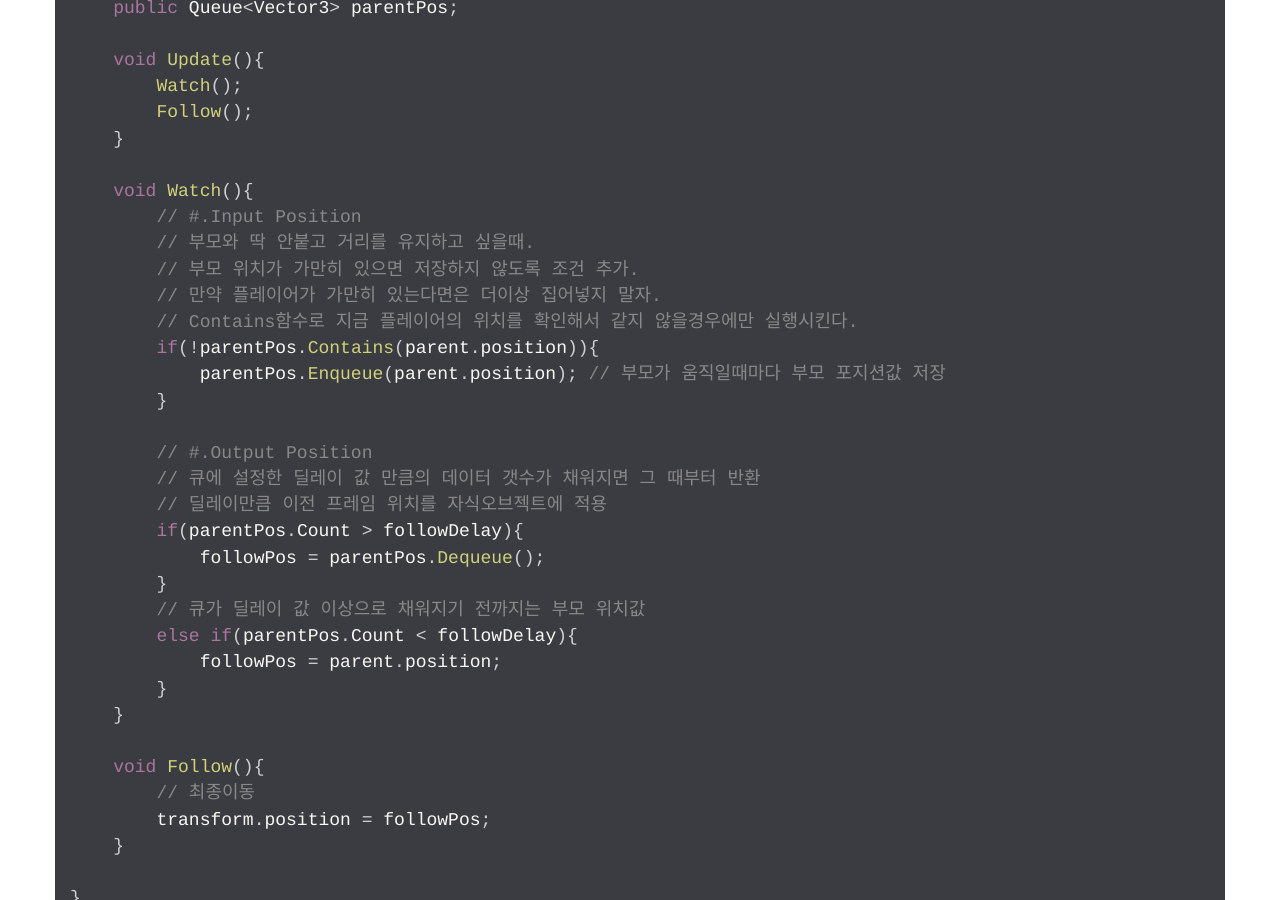
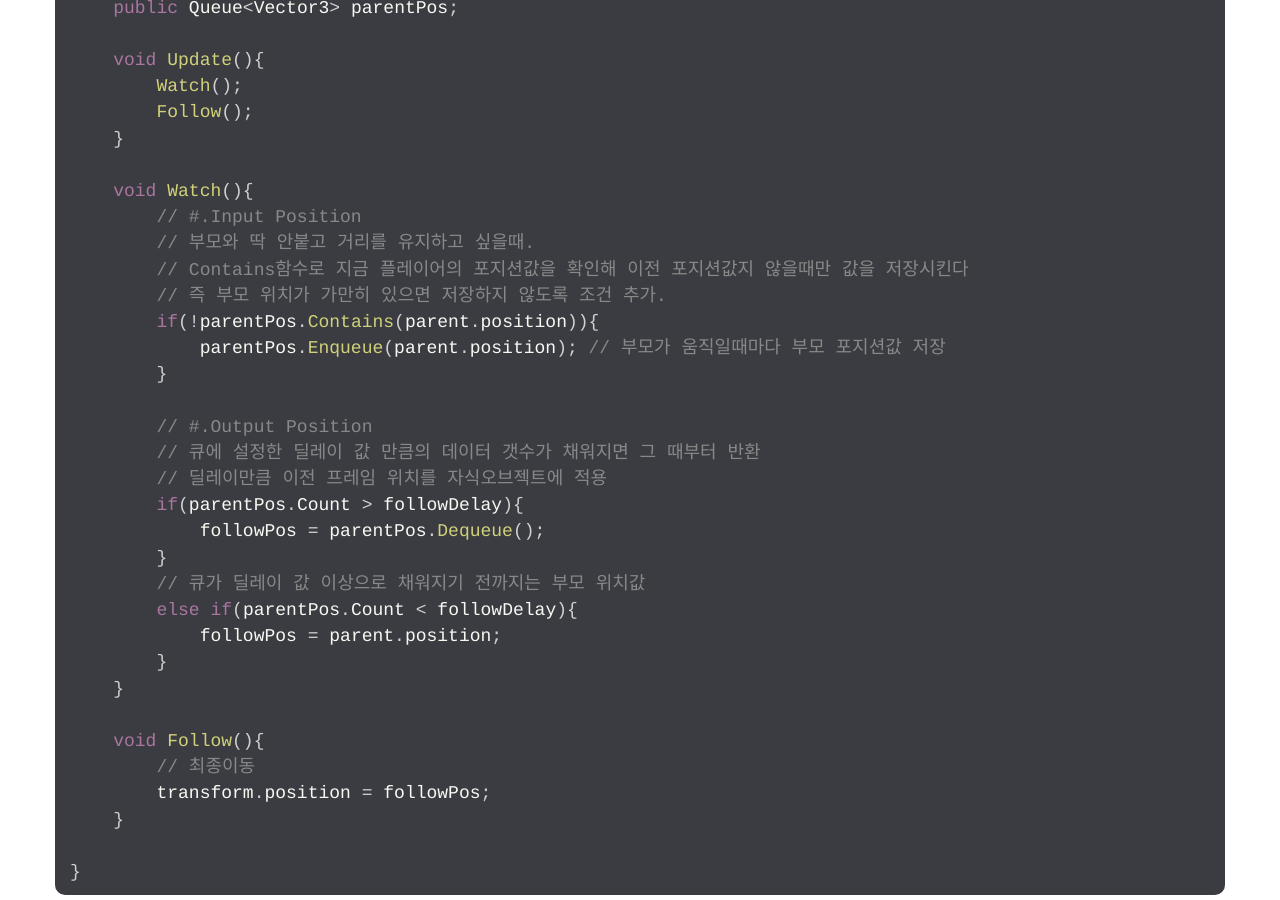
Before and after one commit to keemeesuu/keemeesuu.github.io, a Jekyll site: the page built from _posts/dev/Unity/2021-02-20-순서형 자료형 구조.md, in a window 1280 px wide and 900 px high, scrolled down 1161 px. Built offline with Jekyll 4.4.1, drawn with Linux system fonts in a browser that asks for light colours.

Commit message:
Update 2021-02-20-순서형 자료형 구조.md

```diff
--- a/_posts/dev/Unity/2021-02-20-순서형 자료형 구조.md
+++ b/_posts/dev/Unity/2021-02-20-순서형 자료형 구조.md
@@ -54,9 +54,8 @@ public class Follower : MonoBehaviour {
     void Watch(){
         // #.Input Position
         // 부모와 딱 안붙고 거리를 유지하고 싶을때.
-        // 부모 위치가 가만히 있으면 저장하지 않도록 조건 추가.
-        // 만약 플레이어가 가만히 있는다면은 더이상 집어넣지 말자.
-        // Contains함수로 지금 플레이어의 위치를 확인해서 같지 않을경우에만 실행시킨다.
+        // Contains함수로 지금 플레이어의 포지션값을 확인해 이전 포지션값지 않을때만 값을 저장시킨다
+        // 즉 부모 위치가 가만히 있으면 저장하지 않도록 조건 추가.
         if(!parentPos.Contains(parent.position)){
             parentPos.Enqueue(parent.position); // 부모가 움직일때마다 부모 포지션값 저장
         }
```
